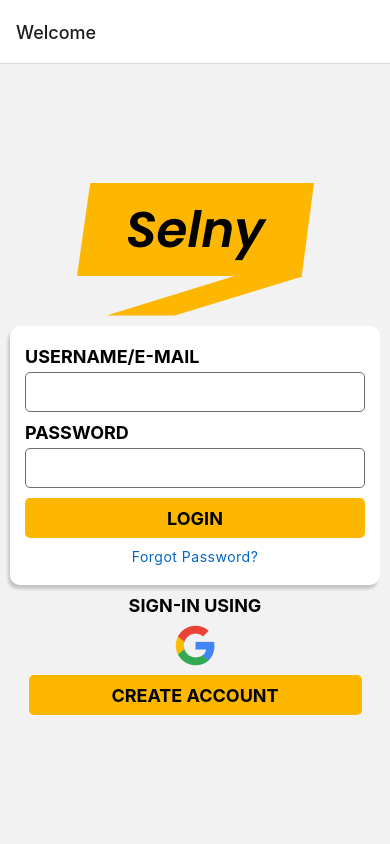
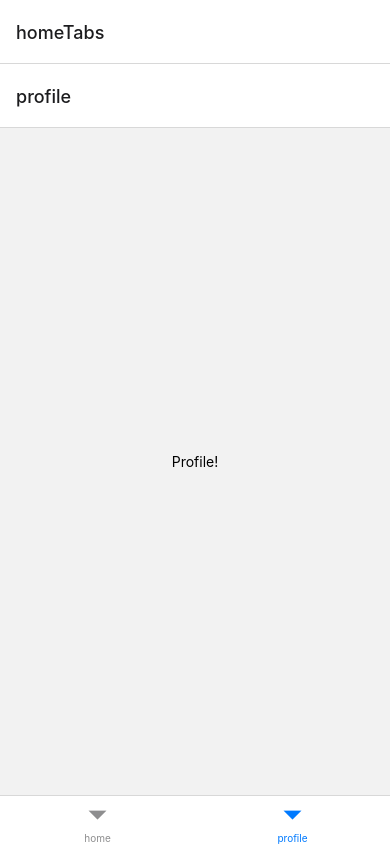
Before and after one commit to Rahul16086/selny, a React Native app: screen /profile in a window 390 px wide. Built offline with nearby package versions, Linux system fonts and the light colour scheme.

Commit message:
Added home, profile screens and added basic navigation

```diff
--- a/App.js
+++ b/App.js
@@ -1,11 +1,22 @@
-import { StyleSheet, SafeAreaView, StatusBar } from "react-native";
 import { NavigationContainer } from "@react-navigation/native";
 import { createNativeStackNavigator } from "@react-navigation/native-stack";
 import LoginSignUp from "./screens/LoginSignUp";
 import { StatusBar as ExpoStatusBar } from "expo-status-bar";
 import Home from "./screens/Home";
+import { createBottomTabNavigator } from "@react-navigation/bottom-tabs";
+import Profile from "./screens/Profile";
 
 const Stack = createNativeStackNavigator();
+const Tab = createBottomTabNavigator();
+
+function HomeTabs() {
+  return (
+    <Tab.Navigator>
+      <Tab.Screen name="home" component={Home} />
+      <Tab.Screen name="profile" component={Profile} />
+    </Tab.Navigator>
+  );
+}
 
 export default function App() {
   return (
@@ -13,10 +24,11 @@
       <ExpoStatusBar style="auto" />
       <NavigationContainer>
         <Stack.Navigator>
+          <Stack.Screen name="homeTabs" component={HomeTabs} />
           <Stack.Screen
             name="login"
             component={LoginSignUp}
-            options={{ title: "Welcome" }}
+            options={{ headerShown: false }}
           />
           <Stack.Screen name="home" component={Home} />
         </Stack.Navigator>
--- a/components/Auth/Login.js
+++ b/components/Auth/Login.js
@@ -7,8 +7,10 @@
 import TransparentButton from "../UI/Buttons/TransparentButton";
 import TextBold18 from "../UI/Text/TextBold18";
 import TextInputGrey from "../UI/Input/TextInputGrey";
+import { useNavigation } from "@react-navigation/native";
 
-const Login = ({ navigation }) => {
+const Login = () => {
+  const navigation = useNavigation();
   const toggleSignUp = () => {
     setSignUpClicked(() => !signUpClicked);
   };
@@ -16,7 +18,9 @@
   return (
     <View style={styles.mainContainer}>
       <Image source={logo} />
-      {signUpClicked && <SignUp onBack={toggleSignUp} />}
+      {signUpClicked && (
+        <SignUp onBack={toggleSignUp} navigation={navigation} />
+      )}
       {!signUpClicked && (
         <View style={styles.formContainer}>
           <TextBold18>Username/E-Mail</TextBold18>
@@ -25,7 +29,7 @@
           <TextInputGrey secureTextEntry />
           <YellowButton
             onPress={() => {
-              navigation.replace("home");
+              navigation.navigate("home");
             }}
           >
             Login
--- a/components/Auth/SignUp.js
+++ b/components/Auth/SignUp.js
@@ -15,7 +15,13 @@
       <TextInputGrey secureTextEntry />
       <TextBold18>Confirm Password</TextBold18>
       <TextInputGrey secureTextEntry />
-      <YellowButton>Create Account</YellowButton>
+      <YellowButton
+        onPress={() => {
+          props.navigation.navigate("home");
+        }}
+      >
+        Create Account
+      </YellowButton>
       <YellowButton onPress={props.onBack}>Back</YellowButton>
     </View>
   );
--- a/package.json
+++ b/package.json
@@ -11,6 +11,7 @@
   },
   "dependencies": {
     "@expo-google-fonts/inter": "^0.2.2",
+    "@react-navigation/bottom-tabs": "^6.3.1",
     "@react-navigation/native": "^6.0.10",
     "@react-navigation/native-stack": "^6.6.2",
     "expo": "~45.0.0",
--- /dev/null
+++ b/screens/Profile.js
@@ -0,0 +1,11 @@
+import { Text, View } from "react-native";
+
+const Profile = () => {
+  return (
+    <View style={{ flex: 1, justifyContent: "center", alignItems: "center" }}>
+      <Text>Profile!</Text>
+    </View>
+  );
+};
+
+export default Profile;
```
Also changed, not shown: 1 other file (tests, documents, lock files or other folders).
